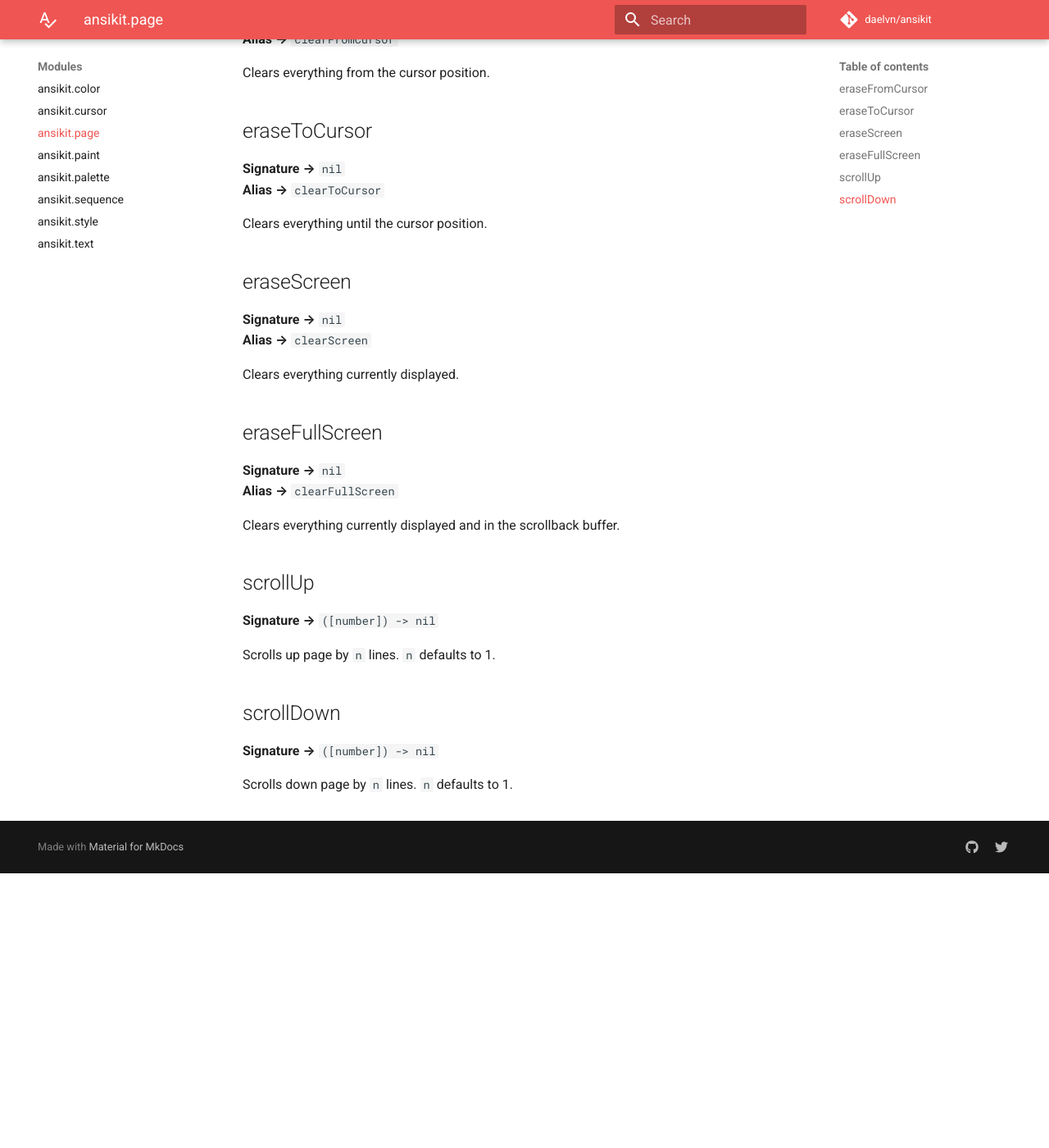
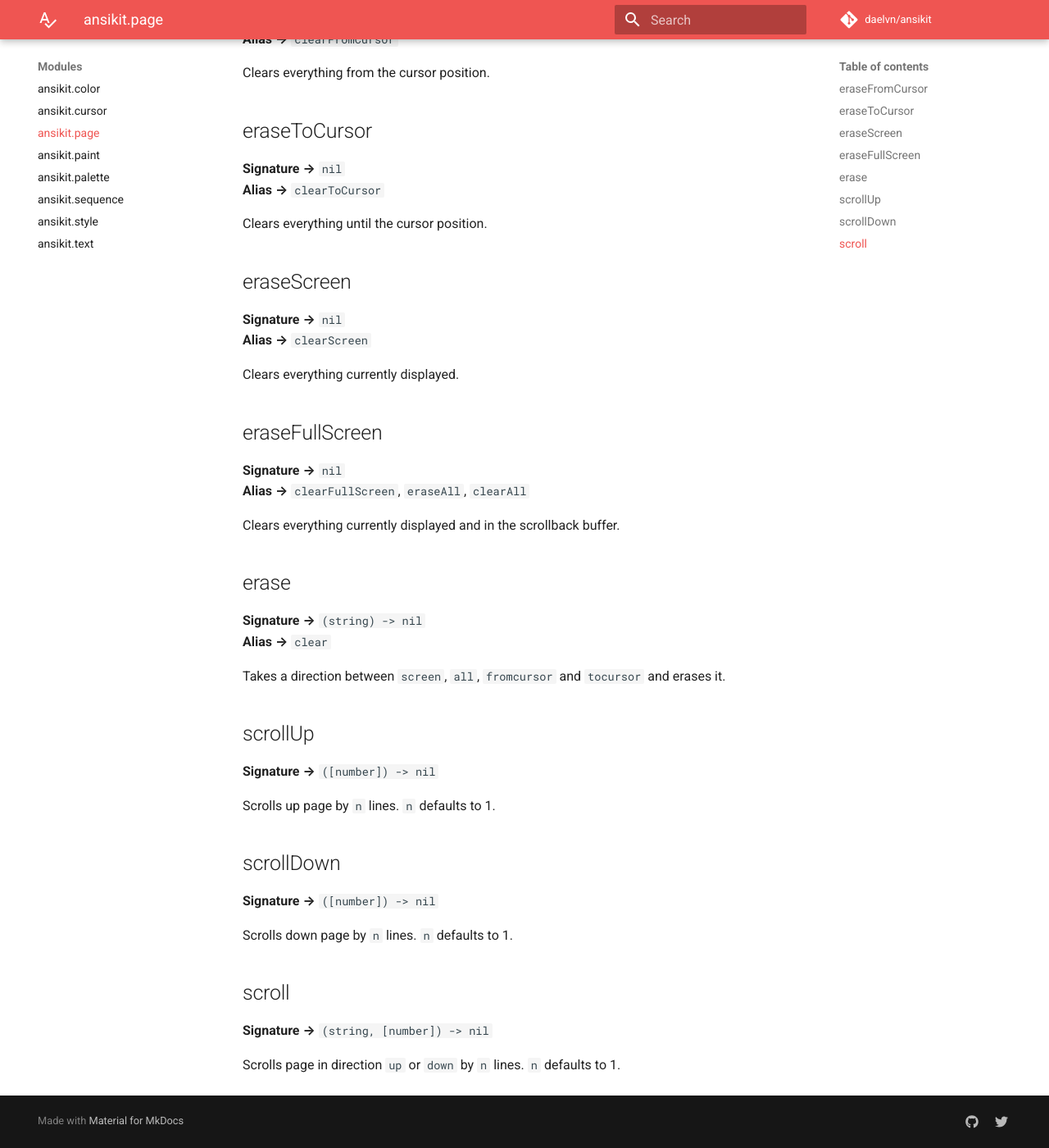
Before and after one commit to daelvn/ansikit, an MkDocs documentation site: the page built from docs/module/page.md, in a window 1280 px wide and 1400 px high, scrolled down 335 px. Shown: the whole window at 82% size. Built offline with MkDocs 1.6.1 and Material for MkDocs 9.7.7, drawn with Linux system fonts in a browser that asks for light colours; comment, search, counter and statistics services are not loaded.

Commit message:
Writing manual and added new functions to page

```diff
--- a/docs/module/page.md
+++ b/docs/module/page.md
@@ -33,9 +33,16 @@ Clears everything currently displayed.
 ## eraseFullScreen
 
 **Signature →** `nil`<br>
-**Alias →** `clearFullScreen`<br>
+**Alias →** `clearFullScreen`, `eraseAll`, `clearAll`<br>
 
 Clears everything currently displayed and in the scrollback buffer.
+
+## erase
+
+**Signature →** `(string) -> nil`<br>
+**Alias →** `clear`<br>
+
+Takes a direction between `screen`, `all`, `fromcursor` and `tocursor` and erases it.
 
 ## scrollUp
 
@@ -48,3 +55,9 @@ Scrolls up page by `n` lines. `n` defaults to 1.
 **Signature →** `([number]) -> nil`<br>
 
 Scrolls down page by `n` lines. `n` defaults to 1.
+
+## scroll
+
+**Signature →** `(string, [number]) -> nil`<br>
+
+Scrolls page in direction `up` or `down` by `n` lines. `n` defaults to 1.
--- a/mkdocs.yml
+++ b/mkdocs.yml
@@ -40,3 +40,6 @@ nav:
     - 'ansikit.sequence': 'module/sequence.md'
     - 'ansikit.style': 'module/style.md'
     - 'ansikit.text': 'module/text.md'
+  - Manual:
+    - 'Basics': 'manual/basics.md'
+    - 'Colors': 'manual/colors.md'
```
Also changed, not shown: docs/manual/basics.md (+55 -0 lines), 1 other file.
